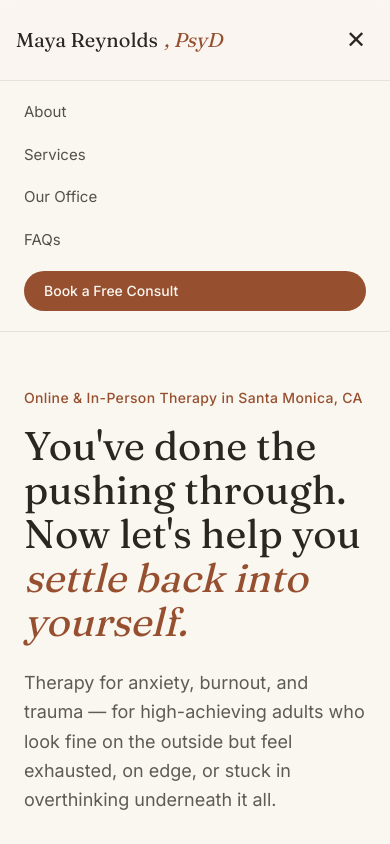
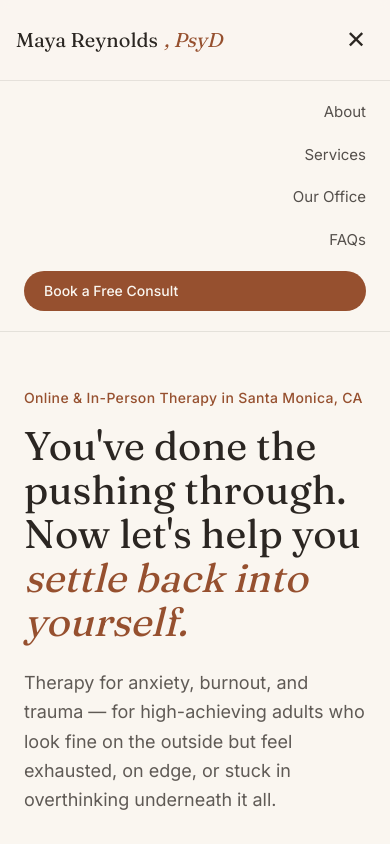
Before and after one commit to KapilYadav11/therapist-website, a Next.js app: page / in a window 390 px wide. Both pictures are taken after a click on the button "Toggle menu". Shown: the top 844 px of the page. Built offline with nearby package versions, Linux system fonts and the light colour scheme.

Commit message:
change in header section

```diff
--- a/components/Header.tsx
+++ b/components/Header.tsx
@@ -15,14 +15,12 @@ export default function Header() {
   return (
     <header className="sticky top-0 z-50 w-full bg-linen/90 backdrop-blur-sm border-b border-charcoal/10">
       <div className="container-content w-full px-4 sm:px-6 flex items-center justify-between py-4">
-
         {/* Logo / Name: Added truncate/shrink-0 safe wrapper */}
         <a
           href="/"
           className="font-display text-xl text-charcoal inline-flex items-center gap-1.5 hover:text-clay transition-colors shrink"
         >
-          Maya Reynolds{" "}
-          <span className="text-clay italic">, PsyD</span>
+          Maya Reynolds <span className="text-clay italic">, PsyD</span>
         </a>
 
         {/* Desktop Navigation */}
@@ -56,10 +54,11 @@ export default function Header() {
         </button>
       </div>
 
-      {/* Mobile Navigation Dropdown */}
+      {/* Mobile Navigation */}
       {menuOpen && (
         <div className="md:hidden border-t border-charcoal/10 px-6 py-5 bg-linen w-full">
-          <nav className="flex flex-col gap-5">
+          {/* items-end aur text-right se sab right side shift ho jayega */}
+          <nav className="flex flex-col gap-5 items-end text-right">
             {navLinks.map((link) => (
               <a
                 key={link.href}
@@ -71,10 +70,11 @@ export default function Header() {
               </a>
             ))}
 
+            {/* Button ko full width ya auto right rakh sakte hain */}
             <a
               href="/contact"
               onClick={() => setMenuOpen(false)}
-              className="btn-primary text-center !py-2.5 !px-5 text-sm"
+              className="btn-primary w-full text-center !py-2.5 !px-5 text-sm"
             >
               Book a Free Consult
             </a>
```
